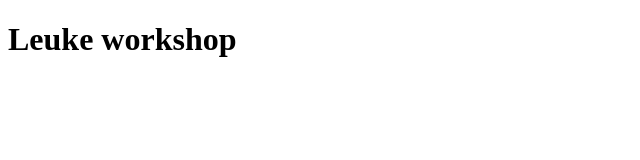
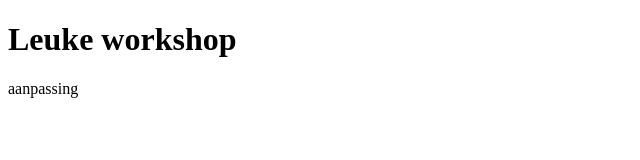
Before and after one commit to S-Barnhoorn/workshop-git-2025, a plain HTML site: page index.html in a window 1280 px wide. Shown: the full height of the page, 0-640 px from the left. Drawn offline with Linux system fonts and the light colour scheme.

Commit message:
added content to my html page

```diff
--- a/index.html
+++ b/index.html
@@ -8,5 +8,8 @@
     <header>
         <h1>Leuke workshop</h1>
     </header>
+<main>
+    <p>aanpassing</p>
+</main>
 </body>
 </html>
```
